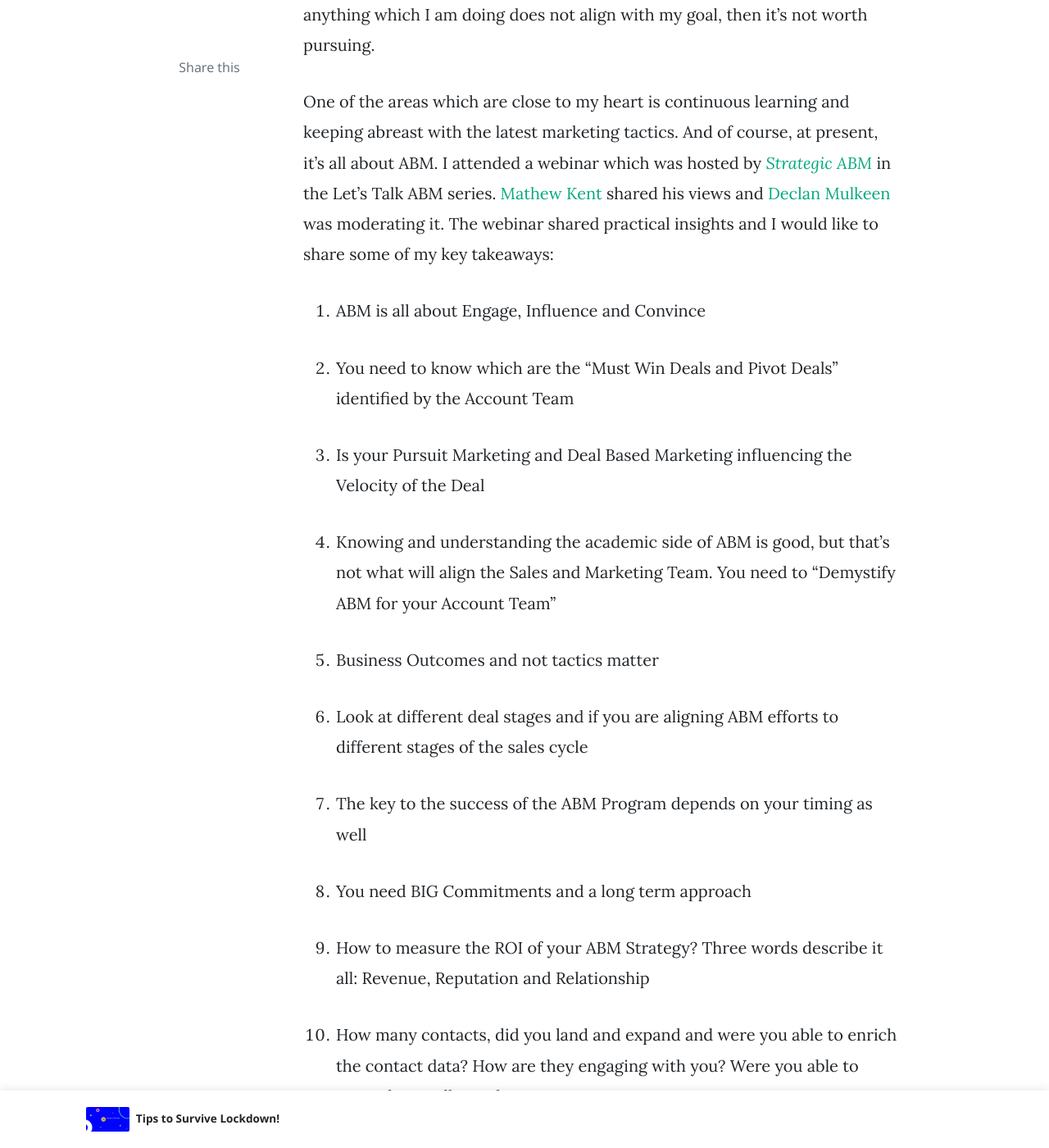
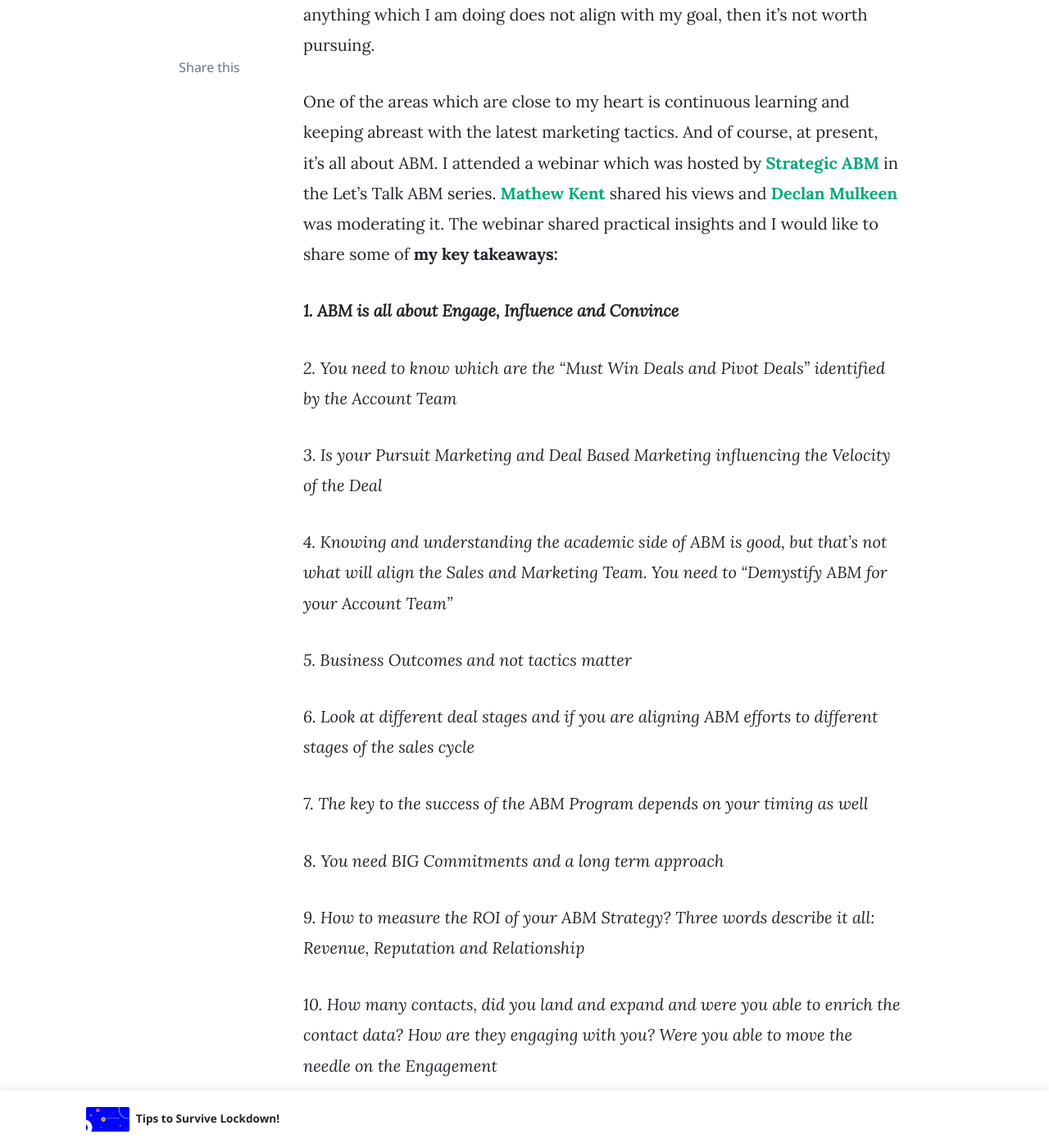
Before and after one commit to shikhashikz/shikhashikz.github.io, a Jekyll site: the page built from _posts/2021-05-27-read-write-market-abm.md, in a window 1280 px wide and 1400 px high, scrolled down 687 px. Shown: the whole window at 82% size. Built offline with Jekyll 4.4.1, drawn with Linux system fonts in a browser that asks for light colours; nearby versions of some CDN libraries; comment, search, counter and statistics services are not loaded; some of the changed lines change nothing that is shown; some of the changed text lies outside the part shown.

Commit message:
Update 2021-05-27-read-write-market-abm.md

```diff
--- a/_posts/2021-05-27-read-write-market-abm.md
+++ b/_posts/2021-05-27-read-write-market-abm.md
@@ -15,32 +15,32 @@ My MANTRAS, GOALS and what's my APPROACH.
 
 I am making a conscious effort to make that a part of my daily routine. If anything which I am doing does not align with my goal, then it’s not worth pursuing.
 
-One of the areas which are close to my heart is continuous learning and keeping abreast with the latest marketing tactics. And of course, at present, it’s all about ABM. I attended a webinar which was hosted by *[Strategic ABM](https://resources.strategicabm.com/videos/lets-talk-abm/solving-complex-software-sales-with-abm)* in the Let's Talk ABM series. [Mathew Kent](https://www.linkedin.com/in/mathewkent/) shared his views and [Declan Mulkeen](https://www.linkedin.com/in/declanmulkeen/) was moderating it. The webinar shared practical insights and I would like to share some of my key takeaways:
+One of the areas which are close to my heart is continuous learning and keeping abreast with the latest marketing tactics. And of course, at present, it’s all about ABM. I attended a webinar which was hosted by **[Strategic ABM](https://resources.strategicabm.com/videos/lets-talk-abm/solving-complex-software-sales-with-abm)** in the Let's Talk ABM series. **[Mathew Kent](https://www.linkedin.com/in/mathewkent/)** shared his views and **[Declan Mulkeen](https://www.linkedin.com/in/declanmulkeen/)** was moderating it. The webinar shared practical insights and I would like to share some of **my key takeaways:**
 
-1.	ABM is all about Engage, Influence and Convince
+***1.	ABM is all about Engage, Influence and Convince***
 
-2.	You need to know which are the “Must Win Deals and Pivot Deals” identified by the Account Team
+*2.	You need to know which are the “Must Win Deals and Pivot Deals” identified by the Account Team*
 
-3.	Is your Pursuit Marketing and Deal Based Marketing influencing the Velocity of the Deal
+*3.	Is your Pursuit Marketing and Deal Based Marketing influencing the Velocity of the Deal*
 
-4.	Knowing and understanding the academic side of ABM is good, but that’s not what will align the Sales and Marketing Team. You need to “Demystify ABM for your Account Team”
+*4.	Knowing and understanding the academic side of ABM is good, but that’s not what will align the Sales and Marketing Team. You need to “Demystify ABM for your Account Team”*
 
-5.	Business Outcomes and not tactics matter
+*5.	Business Outcomes and not tactics matter*
 
-6.	Look at different deal stages and if you are aligning ABM efforts to different stages of the sales cycle
+*6.	Look at different deal stages and if you are aligning ABM efforts to different stages of the sales cycle*
 
-7.	The key to the success of the ABM Program depends on your timing as well
+*7.	The key to the success of the ABM Program depends on your timing as well*
 
-8.	You need BIG Commitments and a long term approach
+*8.	You need BIG Commitments and a long term approach*
 
-9.	How to measure the ROI of your ABM Strategy? Three words describe it all: Revenue, Reputation and Relationship
+*9.	How to measure the ROI of your ABM Strategy? Three words describe it all: Revenue, Reputation and Relationship*
 
-10.	How many contacts, did you land and expand and were you able to enrich the contact data? How are they engaging with you? Were you able to move the needle on the Engagement
+*10.	How many contacts, did you land and expand and were you able to enrich the contact data? How are they engaging with you? Were you able to move the needle on the Engagement*
 
-I was completely bowled over with this Statement from [@MathewKent](https://www.linkedin.com/in/mathewkent/)
+**I was completely bowled over with this Statement from [MathewKent](https://www.linkedin.com/in/mathewkent/)**
 
-:100:  **If it’s a MUST WIN deal for you and you are not benefiting from ABM Efforts, there are very LESS chances that you will close that deal.**  :100:
+💯 ***If it’s a MUST WIN deal for you and you are not benefiting from ABM Efforts, there are very LESS chances that you will close that deal.*** 💯
 
-:collision: Didn’t he nail it with this remark? I mean the importance of ABM was stamped in indelible ink. :collision:
+💥 Didn’t he nail it with this remark? I mean the importance of ABM was stamped in indelible ink. 💥
 
-I will be sharing my learnings on ABM regularly and the one which is next on my To-Do list is Book Review of [ABM is B2B](https://terminus.com/abm-is-b2b/) by @sangramvajre :writing_hand:
+I will be sharing my learnings on ABM regularly and the one which is next on my To-Do list is Book Review of [ABM is B2B](https://terminus.com/abm-is-b2b/) by [Sangram Vajre](https://www.linkedin.com/in/sangramvajre/) ✍️
```
